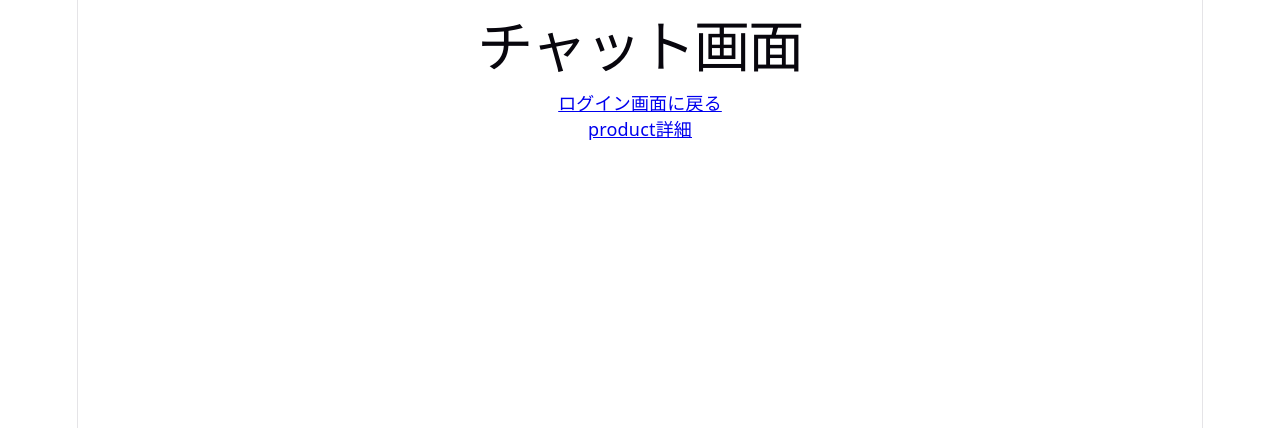
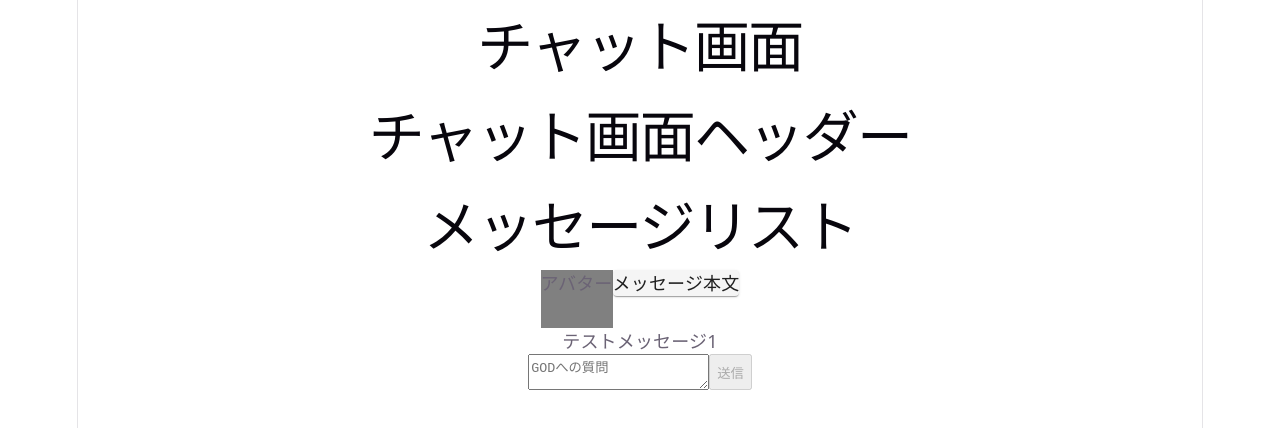
Before and after one commit to BTC10-PhilosophersStone/GOD, a React (Vite) app: page /chat in a window 1280 px wide. Shown: the top 428 px of the page. Built offline with nearby package versions, Linux system fonts and the light colour scheme.

Commit message:
プロンプトの入力、送信機能

```diff
--- a/package.json
+++ b/package.json
@@ -10,6 +10,10 @@
     "preview": "vite preview"
   },
   "dependencies": {
+    "@emotion/react": "^11.14.0",
+    "@emotion/styled": "^11.14.1",
+    "@mui/material": "^9.1.2",
+    "jotai": "^2.20.1",
     "react": "^19.2.7",
     "react-dom": "^19.2.7",
     "react-router": "^8.1.0"
--- /dev/null
+++ b/src/components/ChatApp/Avatar.jsx
@@ -0,0 +1,7 @@
+export function Avatar() {
+  return (
+    <>
+      <p style={{ backgroundColor: "gray" }}>アバター</p>
+    </>
+  );
+}
--- a/src/components/ChatApp/ChatApp.jsx
+++ b/src/components/ChatApp/ChatApp.jsx
@@ -1,11 +1,32 @@
 import { Link } from "react-router";
+import { ChatHeader } from "./ChatHeader";
+import { MessageList } from "./MessageList";
+import { Prompt } from "./Prompt";
+import { useEffect, useState } from "react";
+import { useAtom } from "jotai";
+import { messageListAtom } from "../atoms";
 
 export function ChatApp() {
+  const [messageList, setMessageList] = useAtom(messageListAtom);
+
+  useEffect(() => {
+    const defaultMessage = { id: 1, post: "GOD", content: "テストメッセージ1" };
+    setMessageList([defaultMessage]);
+  }, []);
+
+  // useEffect(() => {
+  //   console.log("messageList変更後：", messageList);
+  //   setMessageList(messageList);
+  // }, [messageList]);
   return (
     <>
       <h1>チャット画面</h1>
-      <Link to="/">ログイン画面に戻る</Link>
-      <Link to="/product">product詳細</Link>
+      {/* <Link to="/">ログイン画面に戻る</Link>
+      <Link to="/product">product詳細</Link> */}
+      <ChatHeader />
+      <MessageList messageList={messageList} />
+      {/* <MessageList /> */}
+      <Prompt />
     </>
   );
 }
--- /dev/null
+++ b/src/components/ChatApp/ChatHeader.jsx
@@ -0,0 +1,7 @@
+export function ChatHeader() {
+  return (
+    <>
+      <h1>チャット画面ヘッダー</h1>
+    </>
+  );
+}
--- /dev/null
+++ b/src/components/ChatApp/MessageContent.jsx
@@ -0,0 +1,19 @@
+import { Card } from "@mui/material";
+export function MessageContent({ message }) {
+  return (
+    <>
+      <Card
+        sx={{
+          maxWidth: 500,
+          textAlign: "center",
+          backgroundColor: "whitesmoke",
+          marginBottom: 4,
+          overlay: "auto",
+          display: "flex",
+        }}
+      >
+        <p>メッセージ本文</p>
+      </Card>
+    </>
+  );
+}
--- /dev/null
+++ b/src/components/ChatApp/MessageList.jsx
@@ -0,0 +1,17 @@
+import { useAtom } from "jotai";
+import { MessageListItem } from "./MessageListItem";
+import { messageListAtom } from "../atoms";
+
+export function MessageList() {
+  const [messageList, setMessageList] = useAtom(messageListAtom);
+  return (
+    <>
+      <h1>メッセージリスト</h1>
+      <MessageListItem />
+      {console.log("messageList", messageList)}
+      {messageList.map((message) => (
+        <p key={message.id}>{message.content}</p>
+      ))}
+    </>
+  );
+}
--- /dev/null
+++ b/src/components/ChatApp/MessageListItem.jsx
@@ -0,0 +1,19 @@
+import { Avatar } from "./Avatar";
+import { MessageContent } from "./MessageContent";
+
+export function MessageListItem() {
+  return (
+    <>
+      <div
+        style={{
+          display: "flex",
+          flexDirection: "row",
+          justifyContent: "center",
+        }}
+      >
+        <Avatar />
+        <MessageContent />
+      </div>
+    </>
+  );
+}
--- /dev/null
+++ b/src/components/ChatApp/Prompt.jsx
@@ -0,0 +1,19 @@
+import { PromptButton } from "./PromptButton";
+import { PromptInput } from "./PromptInput";
+
+export function Prompt() {
+  return (
+    <>
+      <div
+        style={{
+          display: "flex",
+          flexDirection: "row",
+          justifyContent: "center",
+        }}
+      >
+        <PromptInput />
+        <PromptButton />
+      </div>
+    </>
+  );
+}
--- /dev/null
+++ b/src/components/ChatApp/PromptButton.jsx
@@ -0,0 +1,21 @@
+import { useAtom } from "jotai";
+import { messageListAtom, promptAtom } from "../atoms";
+
+export function PromptButton() {
+  const [prompt, setPrompt] = useAtom(promptAtom);
+  const [messageList, setMessageList] = useAtom(messageListAtom);
+
+  const handleClick = () => {
+    const maxId = messageList[messageList.length - 1].id;
+    const newMessageItem = { id: maxId + 1, post: "user", content: prompt };
+    setMessageList([...messageList, newMessageItem]);
+    setPrompt("");
+  };
+  return (
+    <>
+      <button onClick={handleClick} disabled={!prompt}>
+        送信
+      </button>
+    </>
+  );
+}
--- /dev/null
+++ b/src/components/ChatApp/PromptInput.jsx
@@ -0,0 +1,14 @@
+import { useAtom } from "jotai";
+import { promptAtom } from "../atoms";
+
+export function PromptInput() {
+  const [prompt, setPrompt] = useAtom(promptAtom);
+  const handleChange = (e) => setPrompt(e.target.value);
+  return (
+    <textarea
+      value={prompt}
+      onChange={handleChange}
+      placeholder="GODへの質問"
+    ></textarea>
+  );
+}
--- /dev/null
+++ b/src/components/atoms.js
@@ -0,0 +1,6 @@
+import { atom } from "jotai";
+
+const messageListAtom = atom([]);
+const promptAtom = atom("");
+
+export { messageListAtom, promptAtom };
```
Also changed, not shown: 1 other file (tests, documents, lock files or other folders).
